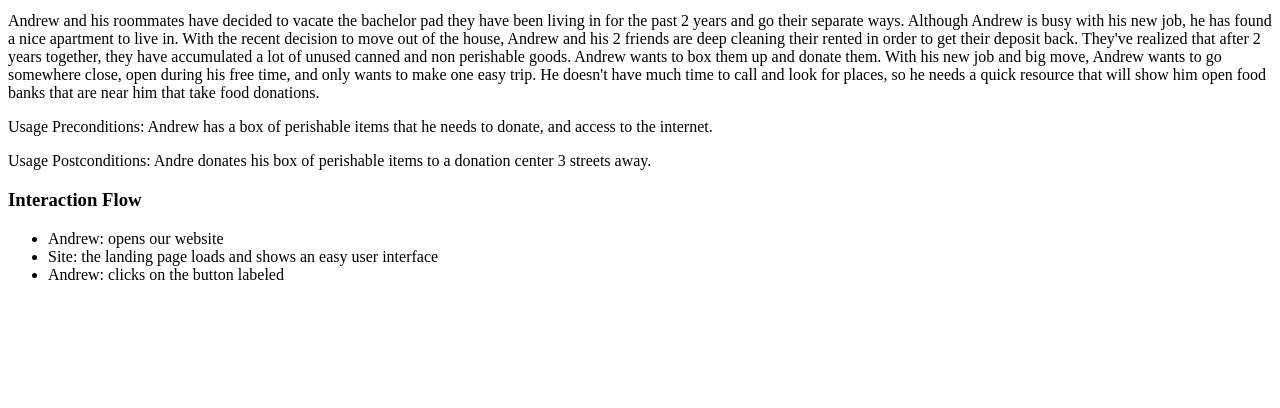
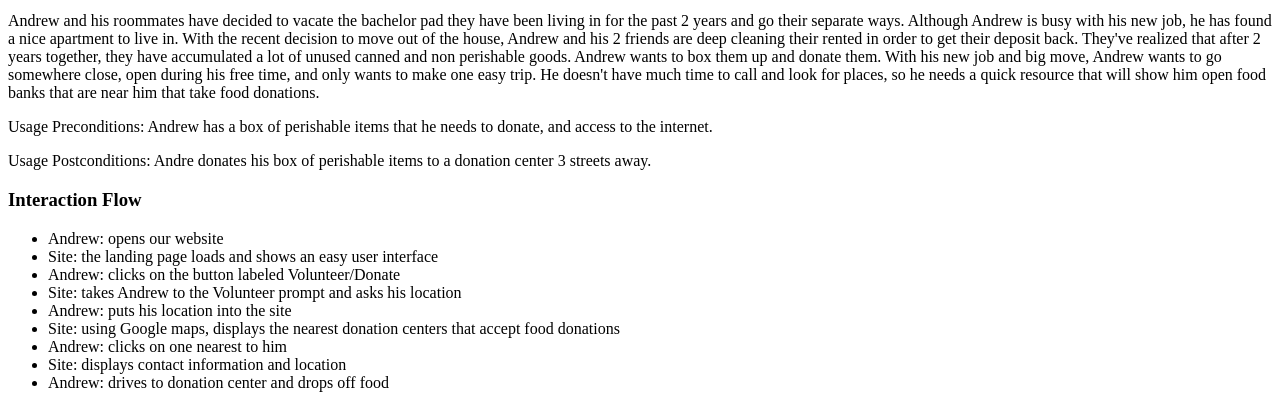
Before and after one commit to fullStackMartinez/feeding-our-past, a PHP site: page /epic/persona-1.php in a window 1280 px wide. Shown: the part 654-1062 px from the top of the page. Before the commit the page ends 934 px from the top, so only its background shows below. Run offline with PHP 8.4, Linux system fonts and the light colour scheme.

Commit message:
added Persona for Volunteer

```diff
--- a/epic/persona-1.php
+++ b/epic/persona-1.php
@@ -51,7 +51,13 @@
 			<ul>
 				<li>Andrew: opens our website</li>
 				<li>Site: the landing page loads and shows an easy user interface</li>
-				<li>Andrew: clicks on the button labeled </li>
+				<li>Andrew: clicks on the button labeled Volunteer/Donate </li>
+				<li>Site: takes Andrew to the Volunteer prompt and asks his location</li>
+				<li>Andrew: puts his location into the site</li>
+				<li>Site: using Google maps, displays the nearest donation centers that accept food donations</li>
+				<li>Andrew: clicks on one nearest to him</li>
+				<li>Site: displays contact information and location</li>
+				<li>Andrew: drives to donation center and drops off food</li>
 			</ul>
 		</section>
 
```
